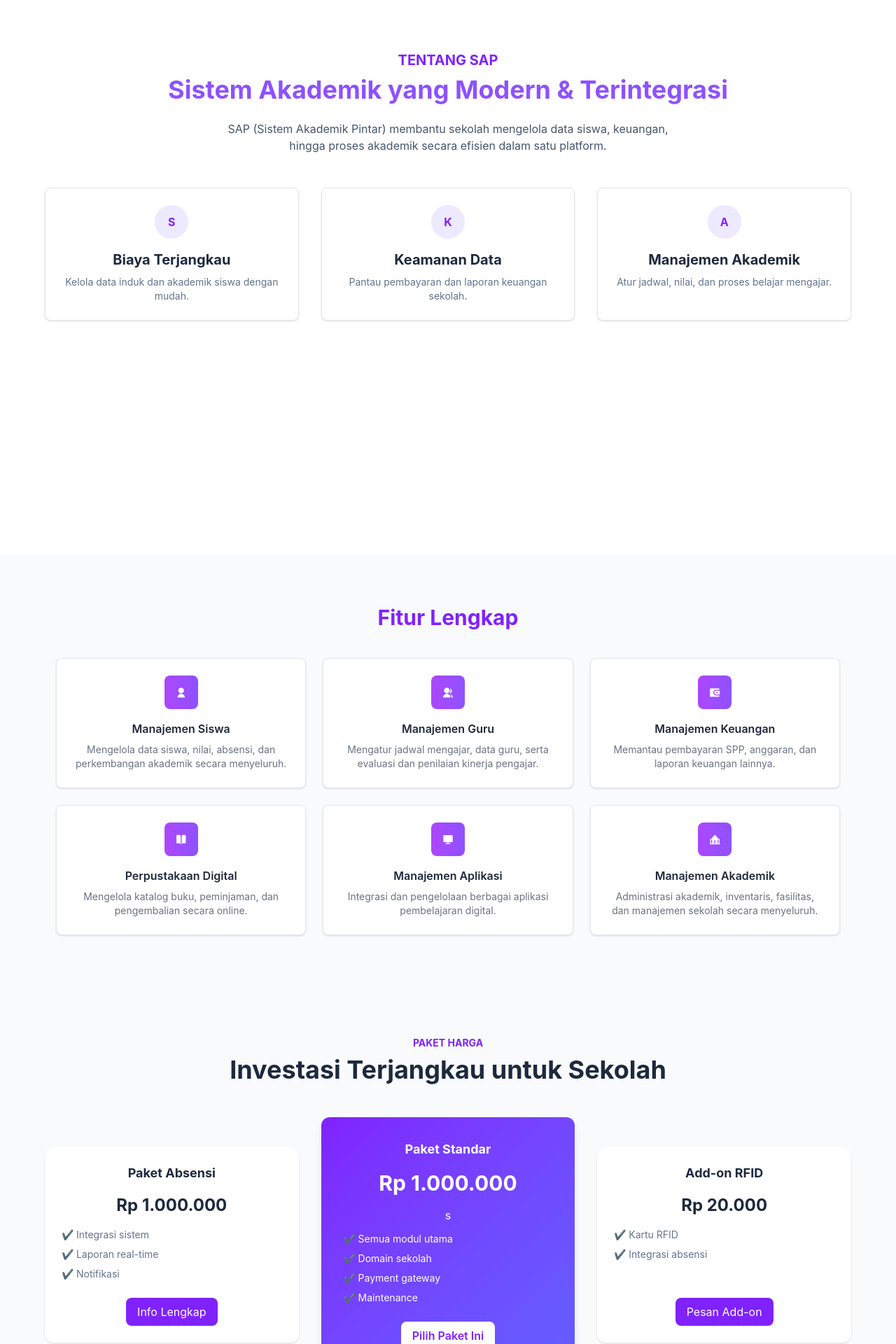
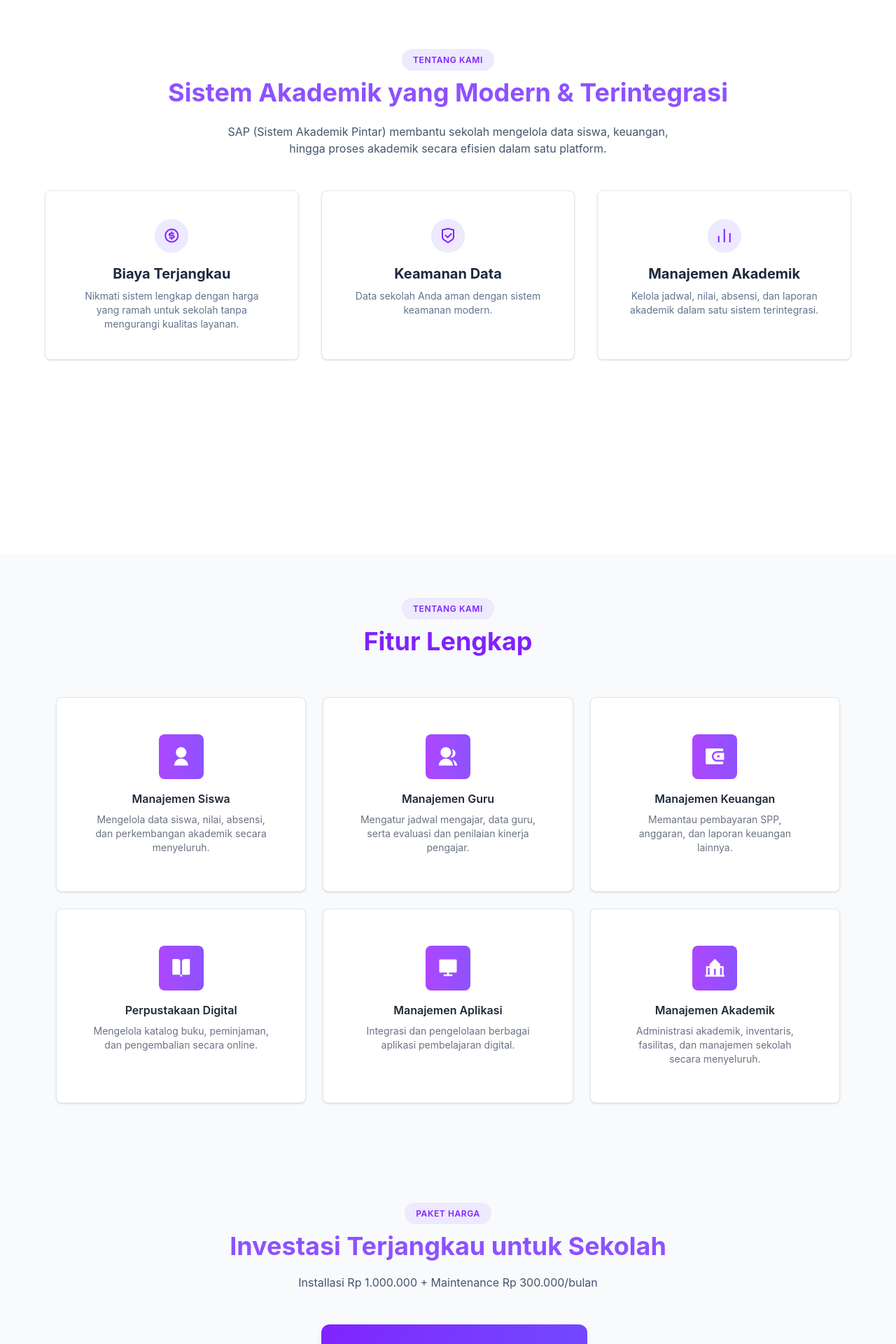
Before and after one commit to Andikarizkiferdianto/mini-project-fe, a React (Vite) app: page / in a window 1280 px wide. Shown: the part 880-2800 px from the top of the page at 70% size. Built offline with nearby package versions, Linux system fonts and the light colour scheme.

Commit message:
membuat harga

```diff
--- a/src/components/Hero.jsx
+++ b/src/components/Hero.jsx
@@ -16,7 +16,7 @@ function Hero() {
         `}
       </style>
       <div className="w-full md:w-1/2">
-        <h1 className="mb-4 text-4xl font-extrabold leading-tight text-violet-900 md:text-5xl lg:text-6xl">
+        <h1 className="mb-4 mt-10 text-4xl font-extrabold leading-tight text-violet-900 md:text-5xl lg:text-6xl">
           Solusi Cerdas Kelola Akademik dengan SAP
         </h1>
 
@@ -24,7 +24,7 @@ function Hero() {
           Sistem Akademik Pintar (SAP) bikin semua urusan administrasi sekolah jadi lebih cepat, rapi, dan terintegrasi.
         </p>
 
-        <div className="flex gap-4">
+        <div className="flex mt-10 gap-4">
           <button className="font-bold transition delay-150 duration-300 ease-in-out hover:-translate-y-1 hover:scale-110 rounded-md bg-violet-600 px-8 py-4 text-white hover:bg-violet-700">
             Lihat Paket
           </button>
@@ -51,7 +51,7 @@ function Hero() {
         </div>
       </div>
 
-      <div className="w-full md:w-1/2 flex justify-center md:justify-end mb-12 md:mb-0">
+      <div className="w-full md:w-1/2 flex justify-center md:justify-end mb-12 mt-10 md:mb-0">
         <img
           src={LogoHero}
           alt="Hero Sistem Akademik Pintar"
--- a/src/components/Modul.jsx
+++ b/src/components/Modul.jsx
@@ -7,16 +7,23 @@ function Modul() {
             <section id="modul" className="py-16 bg-gray-50">
                 <div className="max-w-6xl mx-auto px-4 text-center">
 
-                    <h2 className="text-3xl font-bold text-violet-600 mt-2">
+
+                    <div className="mb-4">
+                        <span className="text-xs font-semibold tracking-wider uppercase text-violet-600 bg-violet-100 px-4 py-2 rounded-full">
+                            Tentang Kami
+                        </span>
+                    </div>
+
+                    <h2 className="text-4xl font-bold text-violet-600 mt-2">
                         Fitur Lengkap
                     </h2>
 
                     {/* <!-- Grid --> */}
-                    <div className="grid grid-cols-1 sm:grid-cols-2 md:grid-cols-3 gap-6 mt-10">
+                    <div className="grid grid-cols-1 sm:grid-cols-2 md:grid-cols-3 gap-6 mt-15">
                         {/* <!-- Card --> */}
-                        <div className="transition duration-200 ease-out hover:-translate-y-1 hover:scale-102 rounded-lg border border-slate-200 hover:border-violet-400 active:border-violet-500 focus:border-violet-500 focus:ring-2 focus:ring-violet-500 bg-white p-6 shadow-sm hover:shadow-md cursor-pointer">
-                            <div className="w-12 h-12 mx-auto flex items-center justify-center rounded-lg bg-gradient-to-r from-purple-500 to-violet-500 text-white mb-4">
-                                <i className="ri-user-fill"></i>
+                        <div className="transition duration-200 ease-out hover:-translate-y-1 hover:scale-102 rounded-lg border border-slate-200 hover:border-violet-400 active:border-violet-500 focus:border-violet-500 focus:ring-2 focus:ring-violet-500 bg-white p-13 shadow-sm hover:shadow-md cursor-pointer">
+                            <div className="w-16 h-16 mx-auto flex items-center justify-center rounded-lg bg-gradient-to-r from-purple-500 to-violet-500 text-white mb-4">
+                                <i className="ri-user-fill text-3xl"></i>
                             </div>
                             <h3 className="font-semibold text-gray-800">
                                 Manajemen Siswa
@@ -26,9 +33,9 @@ function Modul() {
                             </p>
                         </div>
 
-                        <div className="transition duration-200 ease-out hover:-translate-y-1 hover:scale-102 rounded-lg border border-slate-200 hover:border-violet-400 active:border-violet-500 focus:border-violet-500 focus:ring-2 focus:ring-violet-500 bg-white p-6 shadow-sm hover:shadow-md cursor-pointer">
-                            <div className="w-12 h-12 mx-auto flex items-center justify-center rounded-lg bg-gradient-to-r from-purple-500 to-violet-500 text-white mb-4">
-                                <i className="ri-group-fill"></i>
+                        <div className="transition duration-200 ease-out hover:-translate-y-1 hover:scale-102 rounded-lg border border-slate-200 hover:border-violet-400 active:border-violet-500 focus:border-violet-500 focus:ring-2 focus:ring-violet-500 bg-white p-13 shadow-sm hover:shadow-md cursor-pointer">
+                            <div className="w-16 h-16 mx-auto flex items-center justify-center rounded-lg bg-gradient-to-r from-purple-500 to-violet-500 text-white mb-4">
+                                <i className="ri-group-fill text-3xl"></i>
                             </div>
                             <h3 className="font-semibold text-gray-800">
                                 Manajemen Guru
@@ -38,9 +45,9 @@ function Modul() {
                             </p>
                         </div>
 
-                        <div className="transition duration-200 ease-out hover:-translate-y-1 hover:scale-102 rounded-lg border border-slate-200 hover:border-violet-400 active:border-violet-500 focus:border-violet-500 focus:ring-2 focus:ring-violet-500 bg-white p-6 shadow-sm hover:shadow-md cursor-pointer">
-                            <div className="w-12 h-12 mx-auto flex items-center justify-center rounded-lg bg-gradient-to-r from-purple-500 to-violet-500 text-white mb-4">
-                                <i className="ri-wallet-3-fill"></i>
+                        <div className="transition duration-200 ease-out hover:-translate-y-1 hover:scale-102 rounded-lg border border-slate-200 hover:border-violet-400 active:border-violet-500 focus:border-violet-500 focus:ring-2 focus:ring-violet-500 bg-white p-13 shadow-sm hover:shadow-md cursor-pointer">
+                            <div className="w-16 h-16 mx-auto flex items-center justify-center rounded-lg bg-gradient-to-r from-purple-500 to-violet-500 text-white mb-4">
+                                <i className="ri-wallet-3-fill text-3xl"></i>
                             </div>
                             <h3 className="font-semibold text-gray-800">
                                 Manajemen Keuangan
@@ -50,9 +57,9 @@ function Modul() {
                             </p>
                         </div>
 
-                        <div className="transition duration-200 ease-out hover:-translate-y-1 hover:scale-102 rounded-lg border border-slate-200 hover:border-violet-400 active:border-violet-500 focus:border-violet-500 focus:ring-2 focus:ring-violet-500 bg-white p-6 shadow-sm hover:shadow-md cursor-pointer">
-                            <div className="w-12 h-12 mx-auto flex items-center justify-center rounded-lg bg-gradient-to-r from-purple-500 to-violet-500 text-white mb-4">
-                                <i className="ri-book-open-fill"></i>
+                        <div className="transition duration-200 ease-out hover:-translate-y-1 hover:scale-102 rounded-lg border border-slate-200 hover:border-violet-400 active:border-violet-500 focus:border-violet-500 focus:ring-2 focus:ring-violet-500 bg-white p-13 shadow-sm hover:shadow-md cursor-pointer">
+                            <div className="w-16 h-16 mx-auto flex items-center justify-center rounded-lg bg-gradient-to-r from-purple-500 to-violet-500 text-white mb-4">
+                                <i className="ri-book-open-fill text-3xl"></i>
                             </div>
                             <h3 className="font-semibold text-gray-800">
                                 Perpustakaan Digital
@@ -62,9 +69,9 @@ function Modul() {
                             </p>
                         </div>
 
-                        <div className="transition duration-200 ease-out hover:-translate-y-1 hover:scale-102 rounded-lg border border-slate-200 hover:border-violet-400 active:border-violet-500 focus:border-violet-500 focus:ring-2 focus:ring-violet-500 bg-white p-6 shadow-sm hover:shadow-md cursor-pointer">
-                            <div className="w-12 h-12 mx-auto flex items-center justify-center rounded-lg bg-gradient-to-r from-purple-500 to-violet-500 text-white mb-4">
-                                <i className="ri-computer-fill"></i>
+                        <div className="transition duration-200 ease-out hover:-translate-y-1 hover:scale-102 rounded-lg border border-slate-200 hover:border-violet-400 active:border-violet-500 focus:border-violet-500 focus:ring-2 focus:ring-violet-500 bg-white p-13 shadow-sm hover:shadow-md cursor-pointer">
+                            <div className="w-16 h-16 mx-auto flex items-center justify-center rounded-lg bg-gradient-to-r from-purple-500 to-violet-500 text-white mb-4">
+                                <i className="ri-computer-fill text-3xl"></i>
                             </div>
                             <h3 className="font-semibold text-gray-800">
                                 Manajemen Aplikasi
@@ -74,9 +81,9 @@ function Modul() {
                             </p>
                         </div>
 
-                        <div className="transition duration-200 ease-out hover:-translate-y-1 hover:scale-102 rounded-lg border border-slate-200 hover:border-violet-400 active:border-violet-500 focus:border-violet-500 focus:ring-2 focus:ring-violet-500 bg-white p-6 shadow-sm hover:shadow-md cursor-pointer">
-                            <div className="w-12 h-12 mx-auto flex items-center justify-center rounded-lg bg-gradient-to-r from-purple-500 to-violet-500 text-white mb-4">
-                                <i className="ri-school-fill"></i>
+                        <div className="transition duration-200 ease-out hover:-translate-y-1 hover:scale-102 rounded-lg border border-slate-200 hover:border-violet-400 active:border-violet-500 focus:border-violet-500 focus:ring-2 focus:ring-violet-500 bg-white p-13 shadow-sm hover:shadow-md cursor-pointer">
+                            <div className="w-16 h-16 mx-auto flex items-center justify-center rounded-lg bg-gradient-to-r from-purple-500 to-violet-500 text-white mb-4">
+                                <i className="ri-school-fill text-3xl"></i>
                             </div>
                             <h3 className="font-semibold text-gray-800">
                                 Manajemen Akademik
--- a/src/components/Pricing.jsx
+++ b/src/components/Pricing.jsx
@@ -4,66 +4,85 @@ function Pricing() {
             <section id="harga" className="px-8 py-20 bg-slate-50">
                 <div className="max-w-6xl mx-auto text-center">
 
-                    <h2 className="text-sm font-bold text-violet-600 uppercase mb-2">
-                        Paket Harga
-                    </h2>
+                    <div className="mb-4">
+                        <span className="text-xs font-semibold tracking-wider uppercase text-violet-600 bg-violet-100 px-4 py-2 rounded-full">
+                            Paket Harga
+                        </span>
+                    </div>
 
-                    <h3 className="text-3xl md:text-4xl font-bold text-slate-800 mb-12">
+                    <h3 className="text-2xl md:text-4xl font-bold text-violet-500 text-slate-800 mb-5">
                         Investasi Terjangkau untuk Sekolah
                     </h3>
 
+                    <p className="max-w-2xl mx-auto text-slate-600 mb-12">
+                        Installasi Rp 1.000.000 + Maintenance Rp 300.000/bulan
+                    </p>
+
                     {/* GRID */}
                     <div className="grid grid-cols-1 md:grid-cols-3 gap-8 items-center">
+                        {/* CARD 1 */}
+                        <div className="transition duration-200 ease-out hover:-translate-y-1 hover:scale-103 bg-white p-10 h-120 w-90 rounded-xl shadow-sm flex flex-col justify-between">
+                            <div>
+                                <h4 className="font-bold text-2xl">Paket Menengah</h4>
+                                <p className="text-4xl mt-4 font-bold my-4">Rp 1.000.000</p>
 
-                        {/* CARD 1 */}
-
-
-                        <div className="transition duration-200 ease-out hover:-translate-y-1 hover:scale-103 bg-white p-6 rounded-xl shadow-sm">
-                            <h4 className="font-bold text-lg">Paket Absensi</h4>
-                            <p className="text-2xl font-bold my-4">Rp 1.000.000</p>
-                            <ul className="text-sm text-left text-slate-500 space-y-2 mb-6">
-                                <li>✔ Integrasi sistem</li>
-                                <li>✔ Laporan real-time</li>
-                                <li>✔ Notifikasi</li>
-                            </ul>
+                                <ul className="text-left mt-15 text-slate-500 space-y-2 mb-6">
+                                    <li>✔ Integrasi sistem absensi digital</li>
+                                    <li>✔ Laporan kehadiran real-time</li>
+                                    <li>✔ Notifikasi otomatis ke orang tua</li>
+                                    <li>✔ Dashboard monitoring siswa</li>
+                                </ul>
+                            </div>
                             <button className="transition duration-200 ease-out hover:-translate-y-1 hover:scale-105 px-4 py-2 bg-violet-600 text-white rounded-lg">
                                 Info Lengkap
                             </button>
                         </div>
 
-                        <div className="transition duration-200 ease-out hover:-translate-y-1 hover:scale-103 p-8 rounded-xl shadow-lg text-white bg-gradient-to-br from-violet-600 to-indigo-500">
-                            <h4 className="font-bold text-lg">Paket Standar</h4>
-                            <h1 className="text-3xl font-bold my-4">Rp 1.000.000</h1>
-                            <p className="mb-3">s</p>
-
-                            <ul className="text-sm text-left space-y-2 mb-6">
-                                <li>✔ Semua modul utama</li>
-                                <li>✔ Domain sekolah</li>
-                                <li>✔ Payment gateway</li>
-                                <li>✔ Maintenance</li>
-                            </ul>
-
+                        {/* CARD 2 (Highlight) */}
+                        <div className="transition duration-200 ease-out hover:-translate-y-1 hover:scale-103 p-10 h-150 w-95 rounded-xl shadow-lg text-white bg-gradient-to-br from-violet-600 to-indigo-500 flex flex-col justify-between">
+                            <div>
+                                <h4 className="font-bold text-2xl">Paket Lengkap</h4>
+                                <h1 className="text-5xl mt-4 font-bold my-4">Rp 1.000.000</h1>
+                                <p className="mb-4 mt-7 text-sm opacity-90">
+                                    Solusi lengkap untuk manajemen sekolah modern
+                                </p>
+                                <p className="mt-4 text-sm font-semibold bg-violet-400/30 text-white px-4 py-2 rounded-xl inline-block">
+                                    Maintenance Rp 300.000/bulan
+                                </p>
+                                <ul className=" text-left mt-8 space-y-2 mb-6">
+                                    <li>✔ Semua modul utama (Siswa, Guru, Akademik)</li>
+                                    <li>✔ Domain website sekolah</li>
+                                    <li>✔ Sistem pembayaran (Payment Gateway)</li>
+                                    <li>✔ Maintenance & support</li>
+                                    <li>✔ Update fitur berkala</li>
+                                </ul>
+                            </div>
                             <button className="transition duration-200 ease-out hover:-translate-y-1 hover:scale-105 px-4 py-2 bg-white text-violet-600 rounded-lg font-semibold">
                                 Pilih Paket Ini
                             </button>
                         </div>
 
+                        {/* CARD 3 */}
+                        <div className="transition duration-200 ease-out hover:-translate-y-1 hover:scale-103 bg-white p-10 h-120 w-90 rounded-xl shadow-sm flex flex-col justify-between">
+                            <div>
+                                <h4 className="font-bold text-2xl">Paket Dasar</h4>
+                                <p className="text-4xl font-bold mt-4 my-4">Rp 20.000</p>
 
-                        <div className="transition duration-200 ease-out hover:-translate-y-1 hover:scale-103 bg-white p-6 rounded-xl shadow-sm">
-                            <h4 className="font-bold text-lg">Add-on RFID</h4>
-                            <p className="text-2xl font-bold my-4">Rp 20.000</p>
-
-                            <ul className="text-sm text-left text-slate-500 space-y-2 mb-13">
-                                <li>✔ Kartu RFID</li>
-                                <li>✔ Integrasi absensi</li>
-                            </ul>
+                                <ul className="text-left mt-15 text-slate-500 space-y-2 mb-6">
+                                    <li>✔ Kartu RFID untuk siswa</li>
+                                    <li>✔ Integrasi dengan sistem absensi</li>
+                                    <li>✔ Proses tap cepat & akurat</li>
+                                    <li>✔ Cocok untuk sekolah skala besar</li>
+                                </ul>
+                            </div>
 
                             <button className="transition duration-200 ease-out hover:-translate-y-1 hover:scale-105 px-4 py-2 bg-violet-600 text-white rounded-lg">
                                 Pesan Add-on
                             </button>
                         </div>
+                    </div>
 
-                    </div>
+
                 </div>
             </section>
         </div>
--- a/src/components/Whychooseus.jsx
+++ b/src/components/Whychooseus.jsx
@@ -1,3 +1,4 @@
+import 'remixicon/fonts/remixicon.css';
 
 
 
@@ -7,9 +8,12 @@ function Whychooseus() {
         <div>
             <section id="tentang" className="px-8 py-20 bg-white min-h-screen">
                 <div className="max-w-6xl mx-auto text-center">
-                    <h2 className="mb-2 text-xl font-bold uppercase text-violet-600">
-                        Tentang SAP
-                    </h2>
+                    <div className="mb-4">
+                        <span className="text-xs font-semibold tracking-wider uppercase text-violet-600 bg-violet-100 px-4 py-2 rounded-full">
+                            Tentang Kami
+                        </span>
+                    </div>
+
 
                     <h3 className="mb-6 text-3xl md:text-4xl font-bold text-slate-800 text-violet-500">
                         Sistem Akademik yang Modern & Terintegrasi
@@ -20,41 +24,45 @@ function Whychooseus() {
                         keuangan, hingga proses akademik secara efisien dalam satu platform.
                     </p>
 
+                    {/* Cards */}
                     <div className="grid grid-cols-1 md:grid-cols-3 gap-8">
 
-                        <div className="transition duration-200 ease-out hover:-translate-y-1 hover:scale-105 rounded-lg border border-slate-200 hover:border-violet-400 active:border-violet-500 focus:border-violet-500 focus:ring-2 focus:ring-violet-500 bg-white p-6 shadow-sm hover:shadow-md cursor-pointer">
-                            <div className="mx-auto mb-4 h-12 w-12 rounded-full bg-violet-100 flex items-center justify-center text-violet-600 font-bold"
-                            >S
+                        {/* Card 1 */}
+                        <div className="transition duration-200 ease-out hover:-translate-y-1 hover:scale-105 rounded-lg border border-slate-200 hover:border-violet-400 bg-white p-10 shadow-sm hover:shadow-md cursor-pointer">
+                            <div className="mx-auto mb-4 h-12 w-12 rounded-full bg-violet-100 flex items-center justify-center">
+                                <i className="ri-money-dollar-circle-line text-2xl text-violet-600"></i>
                             </div>
                             <h4 className="font-bold text-xl">
                                 Biaya Terjangkau
                             </h4>
                             <p className="text-sm text-slate-500 mt-2">
-                                Kelola data induk dan akademik siswa dengan mudah.
+                                Nikmati sistem lengkap dengan harga yang ramah untuk sekolah tanpa mengurangi kualitas layanan.
                             </p>
                         </div>
 
-                        <div className="transition duration-200 ease-out hover:-translate-y-1 hover:scale-105 rounded-lg border border-slate-200 hover:border-violet-400 active:border-violet-500 focus:border-violet-500 focus:ring-2 focus:ring-violet-500 bg-white p-6 shadow-sm hover:shadow-md cursor-pointer">
-                            <div className="mx-auto mb-4 h-12 w-12 rounded-full bg-violet-100 flex items-center justify-center text-violet-600 font-bold"
-                            >K
+                        {/* Card 2 */}
+                        <div className="transition duration-200 ease-out hover:-translate-y-1 hover:scale-105 rounded-lg border border-slate-200 hover:border-violet-400 bg-white p-10 shadow-sm hover:shadow-md cursor-pointer">
+                            <div className="mx-auto mb-4 h-12 w-12 rounded-full bg-violet-100 flex items-center justify-center">
+                                <i className="ri-shield-check-line text-2xl text-violet-600"></i>
                             </div>
-                            <h4 className="font-bold text-slate-800 text-xl">
+                            <h4 className="font-bold text-xl">
                                 Keamanan Data
                             </h4>
                             <p className="text-sm text-slate-500 mt-2">
-                                Pantau pembayaran dan laporan keuangan sekolah.
+                                Data sekolah Anda aman dengan sistem keamanan modern.
                             </p>
                         </div>
 
-                        <div className="transition duration-200 ease-out hover:-translate-y-1 hover:scale-105 rounded-lg border border-slate-200 hover:border-violet-400 active:border-violet-500 focus:border-violet-500 focus:ring-2 focus:ring-violet-500 bg-white p-6 shadow-sm hover:shadow-md cursor-pointer">
-                            <div className="mx-auto mb-4 h-12 w-12 rounded-full bg-violet-100 flex items-center justify-center text-violet-600 font-bold"
-                            >A
+                        {/* Card 3 */}
+                        <div className="transition duration-200 ease-out hover:-translate-y-1 hover:scale-105 rounded-lg border border-slate-200 hover:border-violet-400 bg-white p-10 shadow-sm hover:shadow-md cursor-pointer">
+                            <div className="mx-auto mb-4 h-12 w-12 rounded-full bg-violet-100 flex items-center justify-center">
+                                <i className="ri-bar-chart-line text-2xl text-violet-600"></i>
                             </div>
-                            <h4 className="font-bold text-slate-800 text-xl">
+                            <h4 className="font-bold text-xl">
                                 Manajemen Akademik
                             </h4>
                             <p className="text-sm text-slate-500 mt-2">
-                                Atur jadwal, nilai, dan proses belajar mengajar.
+                                Kelola jadwal, nilai, absensi, dan laporan akademik dalam satu sistem terintegrasi.
                             </p>
                         </div>
 
```
